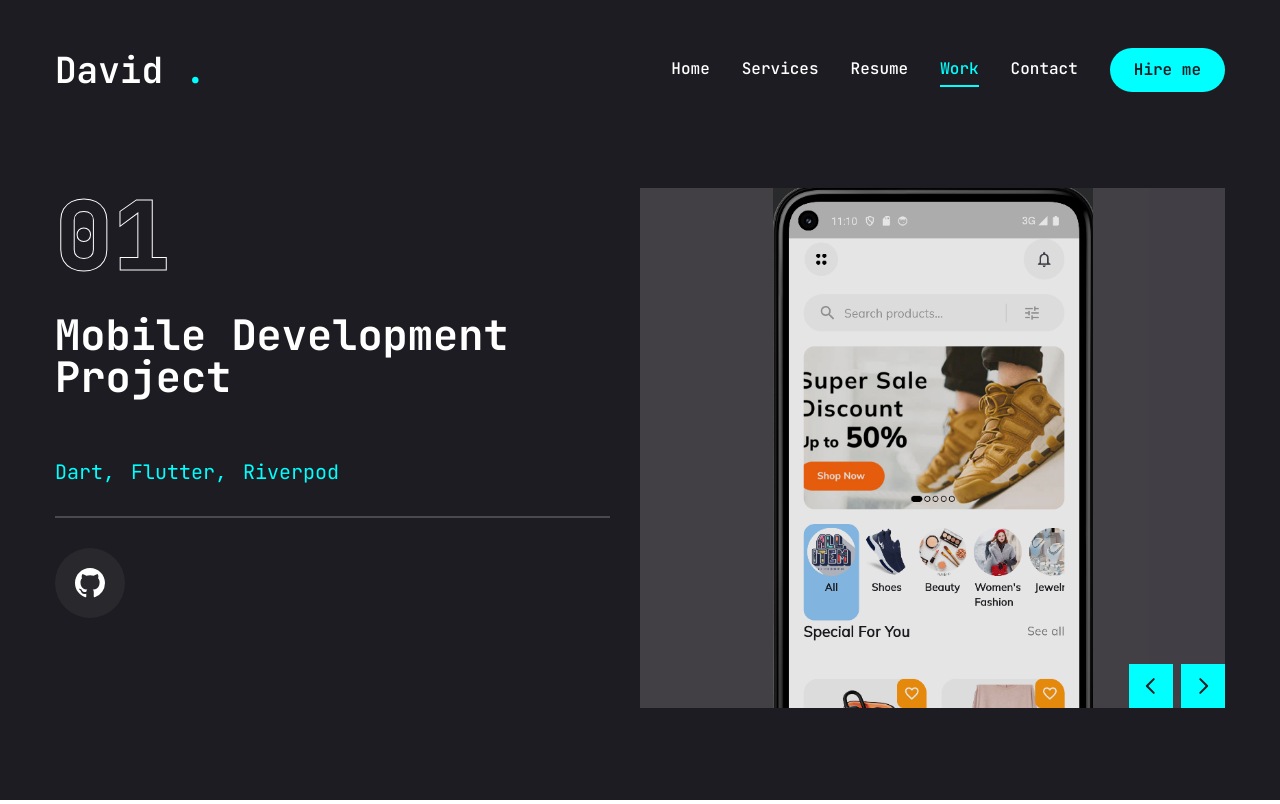
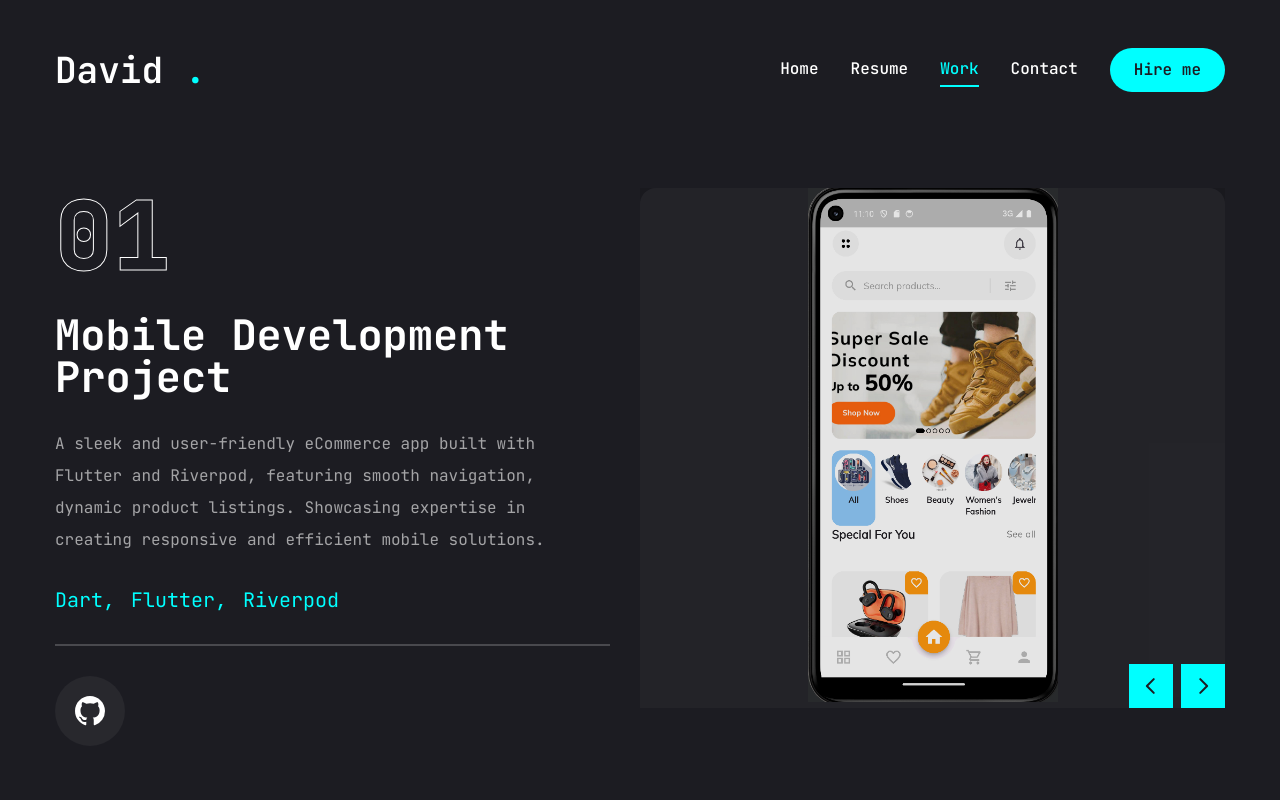
Before and after one commit to mjkdave05/david-portfolio, a Next.js app: page /work in a window 1280 px wide. Built offline with nearby package versions, Linux system fonts and the light colour scheme.

Commit message:
updated work navbar section

```diff
--- a/app/page.jsx
+++ b/app/page.jsx
@@ -15,25 +15,32 @@ const Home = () => {
           {/** text */}
 
           <div className="text-center xl:text-left order-2 xl:order-none">
-            <span className="text-xl ">Frontend Developer</span>
+            <span className="text-xl ">Mobile Frontend Developer</span>
             <h1 className="h1 mb-6">
               Hello I&apos;m <br />
               <span className="text-accent">Majekodunmi David</span>
             </h1>
             <p className="max-w-[500px] mb-9 text-white/80">
-              I excel at crafting elegant digital experiences and I am
-              proficient in various programing languages and technologies.
+            I'm a Flutter developer passionate about creating sleek, user-friendly mobile apps.
+            With over a year of experience, I love turning ideas into impactful digital solutions.
             </p>
 
             {/** btn and socials */}
 
             <div className="flex flex-col xl:flex-row items-center gap-8">
+              <a
+                href="/assets/work/Majekodunmi David Resume.pdf"
+                download="Majekodunmi David Resume.pdf"
+                className="no-underline"
+              >
                 <Button variant="outline" size="lg" className="uppercase flex items-center gap-2">
                   <span>Download CV</span>
                   <FiDownload className="text-xl" />
                 </Button>
+              </a>
               <div className="mb-8 xl:mb-0">
-                <Socials containerStyles="flex gap-6"
+                <Socials
+                  containerStyles="flex gap-6"
                   iconStyles="w-10 h-10 border border-accent rounded-full flex
                     justify-center items-center text-accent text-lg hover:bg-accent
                     hover:text-primary transition-all duration-500"
--- a/app/resume/page.jsx
+++ b/app/resume/page.jsx
@@ -16,8 +16,9 @@ import {
 
 const about = {
   title: "About me",
-  description:
-  "Here are my contact info",
+  description: `I'm a passionate Flutter developer with a passion for building sleek and functional mobile applications with over a year of experience in crafting user-friendly apps, I thrive on solving problems and turning ideas into impactful digital experiences.
+
+  Let’s connect and build something amazing together!`,
   info: [
     {
       fieldName: "Name",
@@ -43,15 +44,21 @@ const about = {
       fieldName: "Language",
       fieldValue: "English, Yoruba",
     },
-  ]
+  ],
 };
+
 
 // experience data
 const experience = {
   icon: "/assets/resume/badge.svg",
   title: "My experience",
-  description: "Here is a list of cpmanies I have worked with.",
+  description: "Below is a list of companies I've had the privilege to work with, gaining valuable experience along the way.",
   items: [
+    {
+      company: "Uleval Technology",
+      position: "Mobile Developer",
+      duration: "November 2024 - Till Date"
+    },
     {
       company: "Zidio Development",
       position: "Mobile Developer Intern",
@@ -74,7 +81,7 @@ const experience = {
 const education = {
   icon: "/assets/resume/cap.svg",
   title: "My education",
-  description: "Here is my educational background",
+  description: "Educational Qualification",
   items: [
     {
       institution: "Landmark University",
@@ -87,7 +94,7 @@ const education = {
 // skills data
 const skills = {
   title: "My skills",
-  description: "This are the list of skills i am experienced in",
+  description: "Here are the skills I have experience with.",
   skilllist: [
     {
       icon: <FaHtml5 />,
@@ -266,21 +273,25 @@ const Resume = () => {
              <TabsContent value="about" className="w-full text-center xl:text-left">
               <div className="flex flex-col gap-[30px]">
                 <h3 className="text-4xl font-bold">{about.title}</h3>
-                    <p className="max-w-[600px] text-white/60 mx-auto xl:mx-0">
+                <p className="max-w-[600px] text-white/60 mx-auto xl:mx-0 whitespace-pre-line">
                   {about.description}
                 </p>
                 <ul className="grid grid-cols-1 xl:grid-cols-2 gap-y-6 max-w-[620px] mx-auto xl:mx-0">
                   {about.info.map((item, index) => {
                     return (
-                          <li key={index} className="flex items-center justify-center xl:justify-start gap-4">
+                      <li
+                        key={index}
+                        className="flex items-center justify-center xl:justify-start gap-4"
+                      >
                         <span className="text-white/60">{item.fieldName}</span>
                         <span className="text-xl">{item.fieldValue}</span>
                       </li>
-                        )
+                    );
                   })}
                 </ul>
               </div>
             </TabsContent>
+
 
 
           </div>
--- a/app/work/page.jsx
+++ b/app/work/page.jsx
@@ -24,7 +24,7 @@ const projects = [
     num: "01",
     category: "Mobile Development",
     title: "project 1",
-    description: "",
+    description: "A sleek and user-friendly eCommerce app built with Flutter and Riverpod, featuring smooth navigation, dynamic product listings. Showcasing expertise in creating responsive and efficient mobile solutions.",
     stack: [{ name: "Dart"}, {name: "Flutter"}, {name: "Riverpod"}],
     image: "/assets/work/e-commerce.png",
     // live: "",
@@ -32,13 +32,13 @@ const projects = [
   },
   {
     num: "02",
-    category: "mobile",
+    category: "Mobile Development",
     title: "project 2",
     description: "",
     stack: [{ name: "Html 5"}, {name: "Css 3"}],
-    image: "/",
+    image: "/assets/work/realestate.png",
     // live: "",
-    github: "",
+    github: "https://github.com/mjkdave05/Real-Estate-App.git",
   },
   {
     num: "03",
@@ -158,16 +158,16 @@ const Work = () => {
               {projects.map((project, index) =>{
                 return (
                   <SwiperSlide key={index} className="w-full">
-                    <div className="relative flex justify-center items-center bg-pink-50/20" style={{ height: "600px" }}>
+                    <div className="relative rounded-2xl flex justify-center items-center bg-white/5" style={{ height: "600px" }}>
                       {/** overlay */}
                       <div className="absolute top-0 bottom-0 w-full h-full bg-black/10 z-10"></div>
                       {/** image */}
-                      <div className="relative w-full h-full max-w-[320px] max-h-[800px]">
+                      <div className="relative w-full h-full max-w-[250px] max-h-[600px]">
                         <Image
                           src={project.image}
                           layout="responsive"
-                          width={350} // Width of the image container
-                          height={800} // Height of the image container
+                          width={300}
+                          height={500}
                           className="object-contain rounded-lg"
                           alt="Project Image"
                         />
--- a/components/MobileNav.jsx
+++ b/components/MobileNav.jsx
@@ -10,10 +10,10 @@ const links = [
     name: "home",
     path: "/",
   },
-  {
-    name: "services",
-    path: "/services",
-  },
+  // {
+  //   name: "services",
+  //   path: "/services",
+  // },
   {
     name: "resume",
     path: "/resume",
--- a/components/Nav.jsx
+++ b/components/Nav.jsx
@@ -9,11 +9,11 @@ const links = [
         name: "home",
         path: "/",
     },
-    {
-        name: "services",
-        path: "/services",
+    // {
+    //     name: "services",
+    //     path: "/services",
 
-    },
+    // },
     {
         name: "resume",
         path: "/resume",
```
Also changed, not shown: 1 other file (tests, documents, lock files or other folders). Lines whose indentation alone changed are shown as unchanged.
